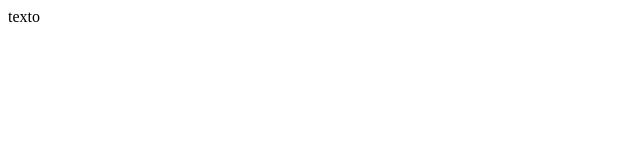
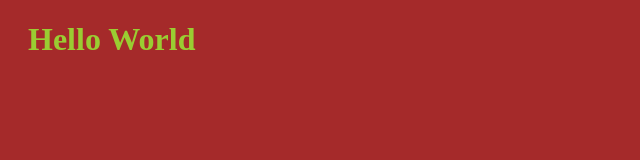
Before and after one commit to savilladafl/website, a plain HTML site: page index.html in a window 1280 px wide. Shown: the whole page, without its empty margins (0-640 px from the left). Drawn offline with Linux system fonts and the light colour scheme.

Commit message:
my second try

```diff
--- a/index.html
+++ b/index.html
@@ -1 +1,13 @@
-texto <html></html>
+<!DOCTYPE html>
+<html lang="en">
+<head>
+    <meta charset="UTF-8">
+    <meta http-equiv="X-UA-Compatible" content="IE=edge">
+    <meta name="viewport" content="width=device-width, initial-scale=1.0">
+    <title>Hello World</title>
+    <link rel="stylesheet" href="style.css">
+</head>
+<body>
+    <h1>Hello World</h1>
+</body>
+</html>
--- a/style.css
+++ b/style.css
@@ -0,0 +1,8 @@
+body {
+    background-color: brown;
+}
+
+h1 {
+    color: yellowgreen;
+    margin-left: 20px;
+}
```
